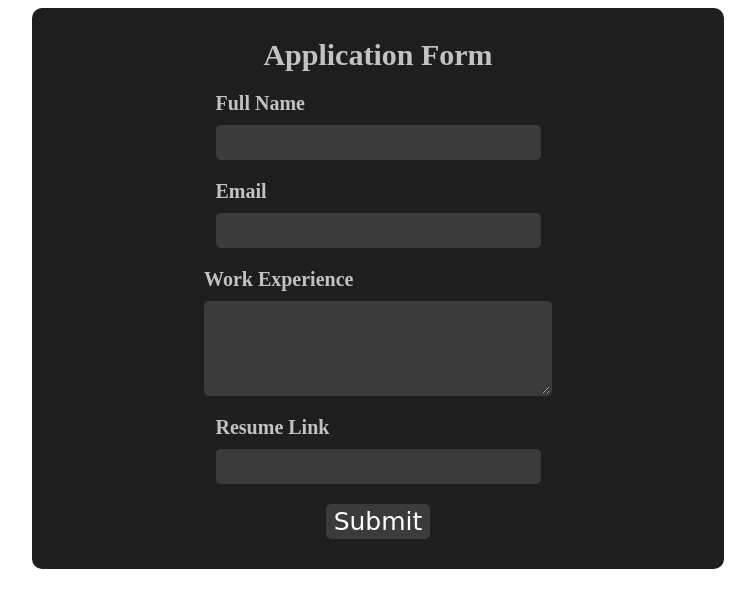
After one commit to germanter/germanter, a Flask app: template templates/application_form.html in a window 1280 px wide. The commit adds this page. Shown: the top 608 px of the page, without its empty margins (262-1017 px from the left). Run offline with Flask 3, Linux system fonts and the light colour scheme; the template is opened without the code that fills it, so the values that code supplies are empty.

Commit message:
added application system

```diff
--- a/app.py
+++ b/app.py
@@ -1,5 +1,5 @@
-from flask import Flask,render_template,jsonify
-from database import load_data,load_job
+from flask import Flask,render_template,jsonify,request
+from database import load_data,load_job,insert_application
 app = Flask(__name__)
 
 @app.route("/")
@@ -16,6 +16,13 @@ def job(id):
     job = load_job(id)
     return render_template('jobs.html',job=job)
 
+@app.route('/job/<id>/apply', methods=['POST'])
+def apply(id):
+    data = request.form
+    job = load_job(id)
+    insert_application(id,data)
+    return render_template('applied.html',job=job,data=data)
+
 
 if __name__=="__main__":
     app.run(
--- /dev/null
+++ b/templates/application_form.html
@@ -0,0 +1,25 @@
+<form action='/job/{{ job[0]['id'] }}/apply' method='POST' style="display: flex; flex-direction: column; gap: 20px; background-color: #1e1e1e; padding: 30px; border-radius: 10px; width: 50%; margin: auto; align-items: center;">
+    <label style="font-size: 30px; font-weight: bold; color: #c2c2c2;">Application Form</label>
+
+    <div style="display: flex; flex-direction: column; align-items: flex-start; gap: 10px;">
+        <label style="font-size: 20px; font-weight: bold; color: #c2c2c2;" for="username">Full Name</label>
+        <input name="full_name" required maxlength="60" minlength="3" id="username" type="text" style="color:white; background-color:#3b3b3b; border: 2px solid #3b3b3b; border-radius:5px; font-size:25px; font-family:'Bangers', cursive;">
+    </div>
+
+    <div style="display: flex; flex-direction: column; align-items: flex-start; gap: 10px;">
+        <label style="font-size: 20px; font-weight: bold; color: #c2c2c2;" for="email">Email</label>
+        <input name="email" maxlength="90" id="email" type="email" required style="color:white; background-color:#3b3b3b; border: 2px solid #3b3b3b; border-radius:5px; font-size:25px; font-family:'Bangers', cursive;">
+    </div>
+
+    <div style="display: flex; flex-direction: column; align-items: flex-start; gap: 10px;">
+        <label for="info" style="font-size: 20px; font-weight: bold; color: #c2c2c2;">Work Experience</label>
+        <textarea name="work_experience" rows="3" cols="25" style="color:white; background-color:#3b3b3b; border: 2px solid #3b3b3b; border-radius:5px; font-size:25px; font-family:'Bangers', cursive;" id="info"></textarea>
+    </div>
+
+    <div style="display: flex; flex-direction: column; align-items: flex-start; gap: 10px;">
+        <label style="font-size: 20px; font-weight: bold; color: #c2c2c2;" for="resume">Resume Link</label>
+        <input name="resume_link" required maxlength="60" minlength="3" id="resume" type="text" style="color:white; background-color:#3b3b3b; border: 2px solid #3b3b3b; border-radius:5px; font-size:25px; font-family:'Bangers', cursive;">
+    </div>
+
+    <input type="submit" value="Submit" style="color:white; background-color:#3b3b3b; border: 2px solid #3b3b3b; border-radius:5px; font-size:25px; font-family:'Bangers', cursive;">
+</form>
--- a/templates/base.html
+++ b/templates/base.html
@@ -5,7 +5,7 @@
   <meta charset="UTF-8">
   <meta http-equiv="X-UA-Compatible" content="IE-edge">
   <meta name="viewport" content="width=device-width, initial-scale=1.0">
-  <link rel="icon" type="image/jpeg" href="static/istockphoto-500600490-612x612.jpg">
+  <link rel="icon" type="image/jpeg" href="/static/istockphoto-500600490-612x612.jpg">
   <title>
     {% block ftitle %}
     {% endblock %}
--- a/templates/jobs.html
+++ b/templates/jobs.html
@@ -35,7 +35,10 @@
 
 
         <p style="margin:0px;font-size: 30px; font-weight: bold; color: #c2c2c2;">Responsibilities</p><br>
-        <p style="font-size: 25px;margin: 20px; color: #ffffff;">{{ job[0]['responsibilities'] }}</p>
+        <p style="font-size: 25px;margin: 20px; color: #ffffff;">{{ job[0]['responsibilities'] }}</p><br>
+        <hr style="width:90%;height:4px;border-radius:20px;"><br>
+
+        {% include 'application_form.html' %}
 
 
     {% else %}
```
Also changed, not shown: database.py (+35 -0 lines), templates/applied.html (added, +22 -0 lines).
